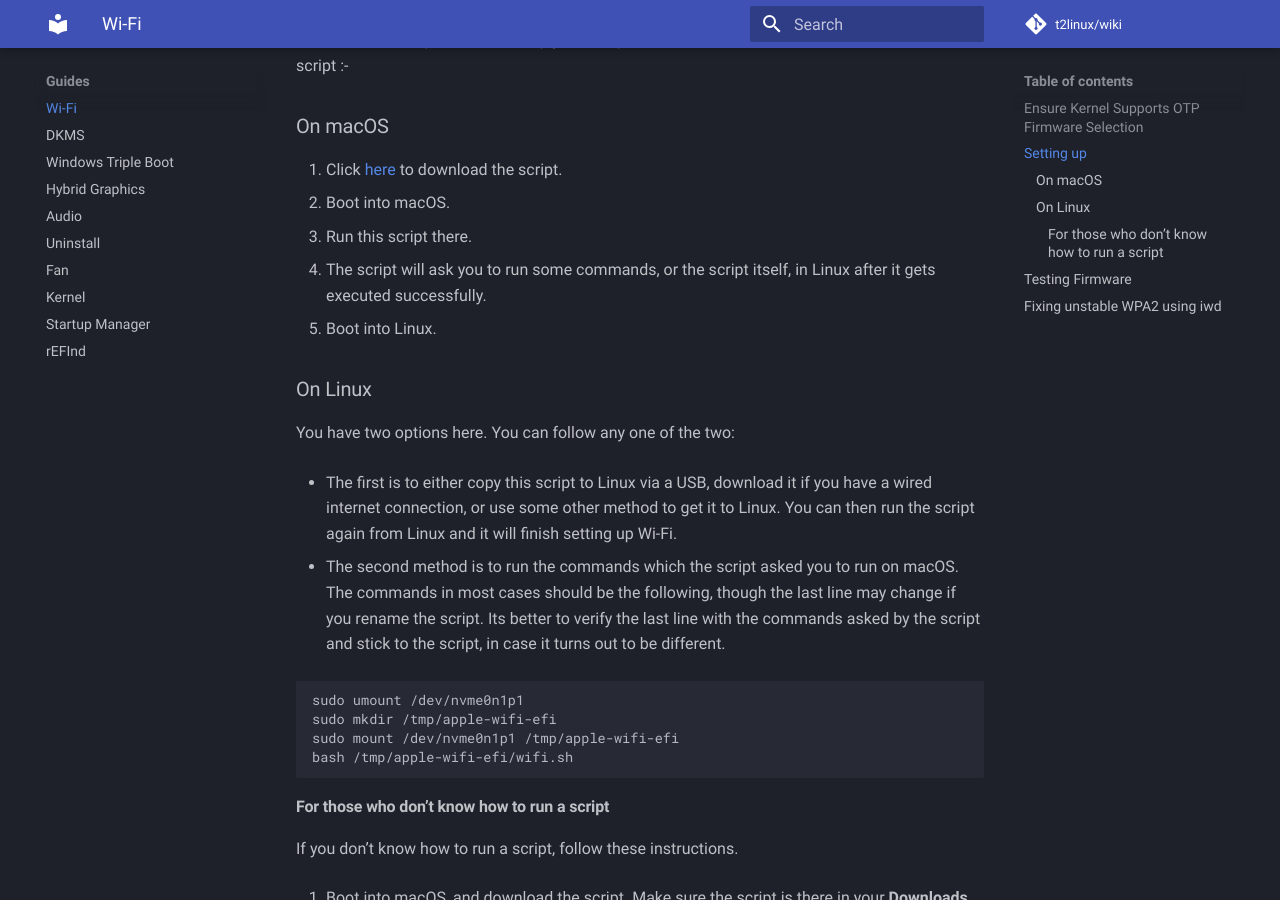
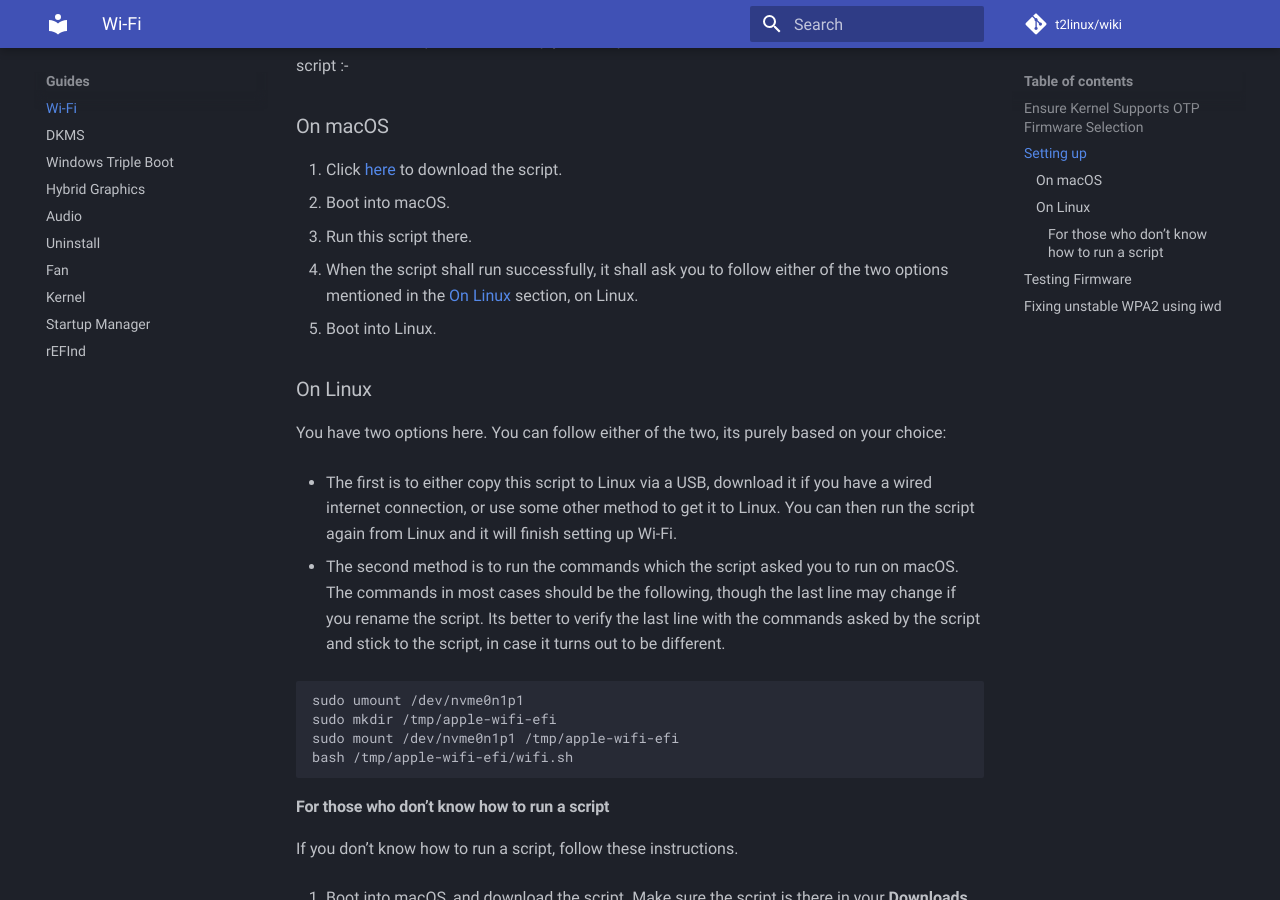
Before and after one commit to t2linux/wiki, an MkDocs documentation site: the page built from docs/guides/wifi.md, in a window 1280 px wide and 900 px high, scrolled down 731 px. Built offline with MkDocs 1.6.1 and Material for MkDocs 9.7.7, drawn with Linux system fonts in a browser that asks for light colours; comment, search, counter and statistics services are not loaded.

Commit message:
Do the requested changes

```diff
--- a/docs/guides/wifi.md
+++ b/docs/guides/wifi.md
@@ -22,12 +22,12 @@ We now use a script which can help you set up Wi-Fi. Follow the instructions bel
 1. Click [here](../tools/wifi.sh) to download the script.
 2. Boot into macOS.
 3. Run this script there.
-4. The script will ask you to run some commands, or the script itself, in Linux after it gets executed successfully.
+4. When the script shall run successfully, it shall ask you to follow either of the two options mentioned in the [On Linux](https://wiki.t2linux.org/guides/wifi/#on-linux) section, on Linux.
 5. Boot into Linux.
 
 ### On Linux
 
-You have two options here. You can follow any one of the two:
+You have two options here. You can follow either of the two, its purely based on your choice:
 
 - The first is to either copy this script to Linux via a USB, download it if you have a wired internet connection, or use some other method to get it to Linux. You can then run the script again from Linux and it will finish setting up Wi-Fi.
 
```
